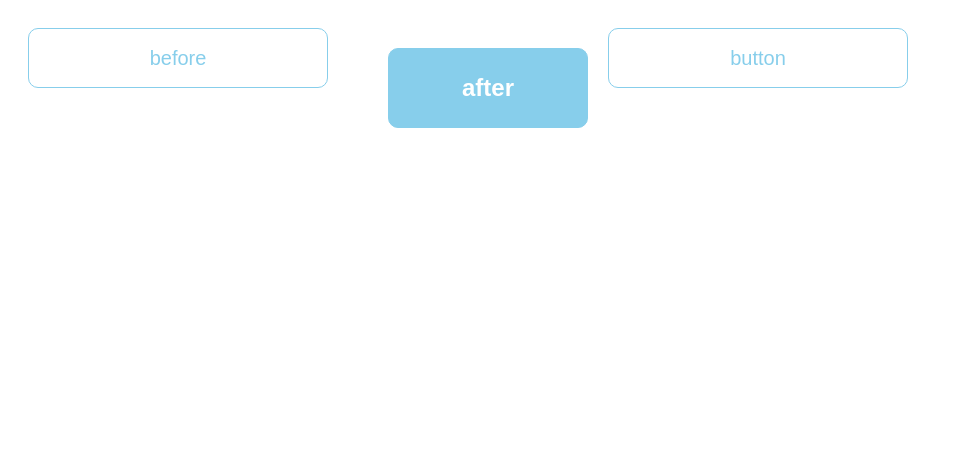
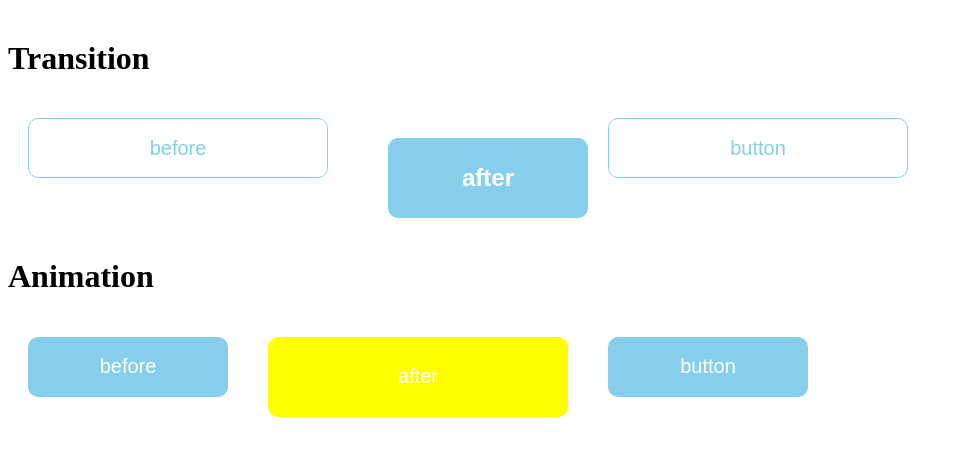
Before and after one commit to web-gicho/sohee, a plain HTML site: page index.html in a window 1280 px wide. Shown: the whole page, without its empty margins (0-963 px from the left). Drawn offline with Linux system fonts and the light colour scheme.

Commit message:
예시 2 구현

```diff
--- a/index.html
+++ b/index.html
@@ -7,10 +7,17 @@
   </head>
   <body>
     <script defer src="main.js"></script>
+    <h1>Transition</h1>
     <div class="example1">
       <button class="example1-before">before</button>
       <button class="example1-after">after</button>
       <button class="example1-hover">button</button>
     </div>
+    <h1>Animation</h1>
+    <div class="example2">
+      <button class="example2-before">before</button>
+      <button class="example2-after">after</button>
+      <button class="example2-hover">button</button>
+    </div>
   </body>
 </html>
--- a/style.css
+++ b/style.css
@@ -1,6 +1,9 @@
-/* example1 */
+h1 {
+  margin-top: 40px;
+}
 
-.example1 {
+.example1,
+.example2 {
   display: flex;
 }
 .example1-before,
@@ -54,3 +57,53 @@
   -o-transform: translate(20px, 20px);
   cursor: pointer;
 }
+
+.example2-before,
+.example2-after,
+.example2-hover {
+  width: 200px;
+  height: 60px;
+  font-size: 20px;
+  border-radius: 10px;
+  -webkit-border-radius: 10px;
+  -moz-border-radius: 10px;
+  -ms-border-radius: 10px;
+  -o-border-radius: 10px;
+  border: none;
+  background-color: skyblue;
+  color: white;
+  margin: 20px;
+}
+.example2-after {
+  width: 300px;
+  height: 80px;
+  background-color: yellow;
+}
+.example2-hover:hover {
+  animation-name: colorChange;
+  animation-delay: 1s;
+  animation-duration: 1s;
+  animation-timing-function: linear;
+  animation-iteration-count: infinite;
+  animation-direction: alternate;
+  animation-fill-mode: forwards;
+  cursor: pointer;
+}
+
+@keyframes colorChange {
+  0% {
+    background-color: skyblue;
+    width: 200px;
+    height: 60px;
+  }
+  50% {
+    background-color: pink;
+    width: 250px;
+    height: 70px;
+  }
+  100% {
+    background-color: yellow;
+    width: 300px;
+    height: 80px;
+  }
+}
```
